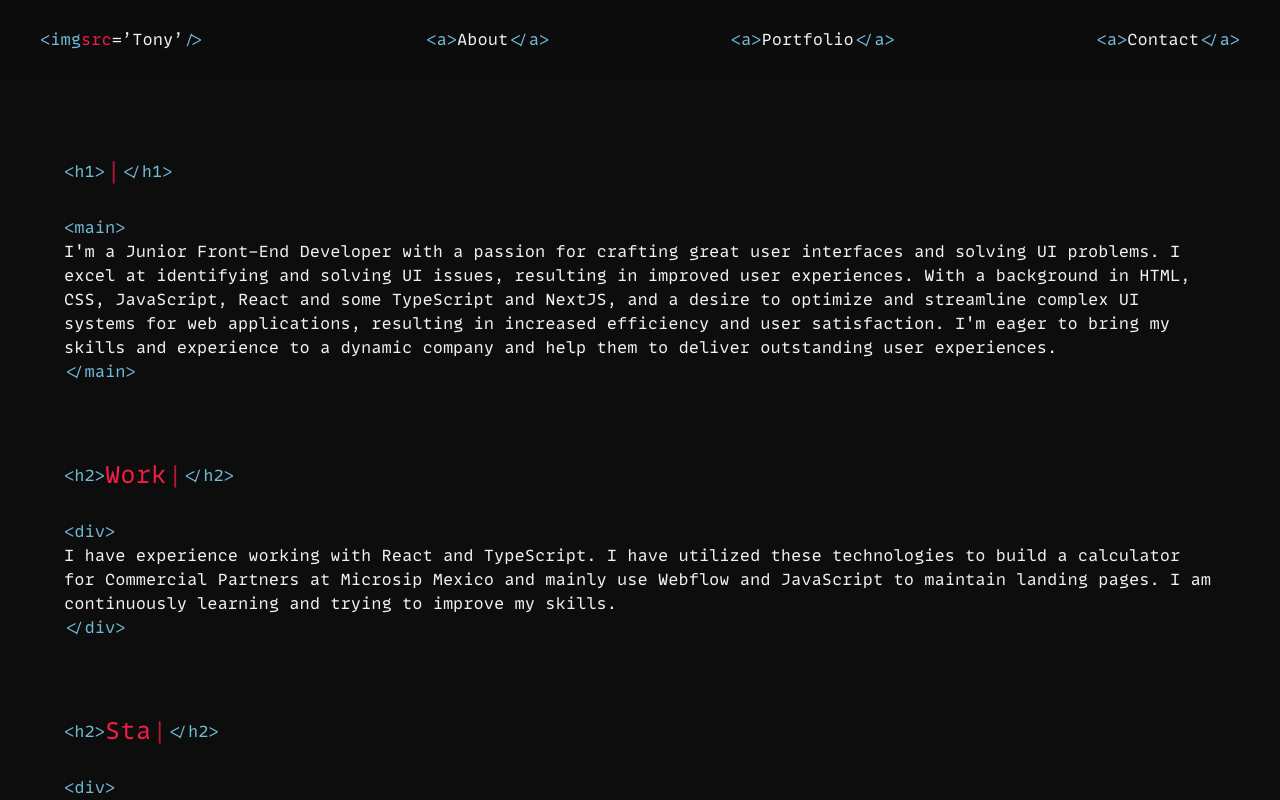
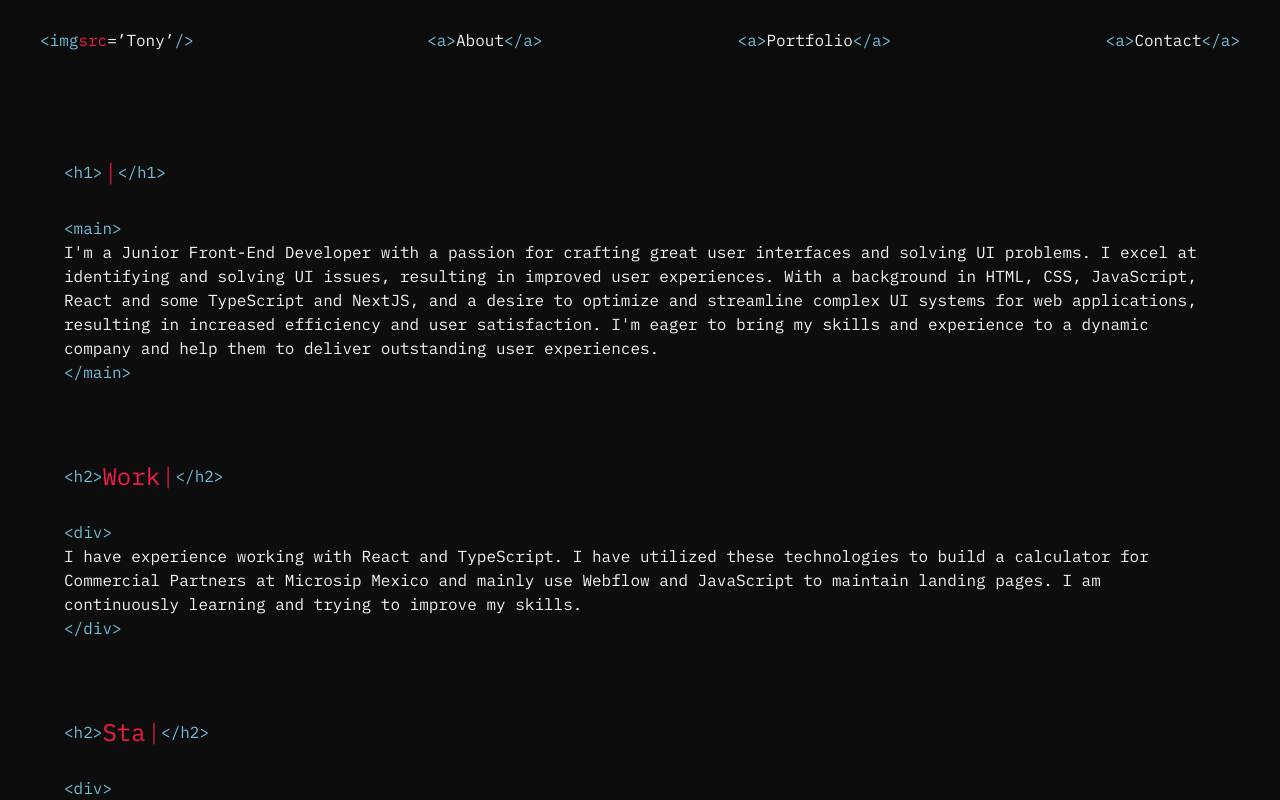
Before and after one commit to AntonioCait/tony-website, a React (Vite) app: page / in a window 1280 px wide. Shown: the top 800 px of the page. Built offline with nearby package versions, Linux system fonts and the light colour scheme.

Commit message:
font ibm

```diff
--- a/src/index.css
+++ b/src/index.css
@@ -1,32 +1,24 @@
 /* google font */
 /* @import url('https://fonts.googleapis.com/css2?family=Space+Grotesk&display=swap'); */
-
-/* custom font  Cartograph CF*/
-@font-face {
-	/* font-family: 'Cartograph CF';
-	src: url('./assets/CartographCF-Regular.ttf') format('truetype'); */
-	/* font-family: 'Space Grotesk', sans-serif; */
-	/* font-weight: normal;
-	font-style: normal;
-	font-display: swap; */
-}
+/* @import url('https://fonts.googleapis.com/css2?family=Nova+Mono&display=swap'); */
+@import url('https://fonts.googleapis.com/css2?family=IBM+Plex+Mono&display=swap');
 
 /* custom font MonoLisa-Regular */
-@font-face {
+/* @font-face {
 	font-family: 'MonoLisa-Regular';
 	src: url('./assets/MonoLisa-Regular.ttf') format('truetype');
 	font-weight: normal;
 	font-style: normal;
 	font-display: swap;
-}
+} */
 
 :root {
 	/* font-family: 'Cartograph CF', sans-serif; */
 	/* monolisa */
-	font-family: 'MonoLisa-Regular', sans-serif;
+	/* font-family: 'MonoLisa-Regular', sans-serif; */
 	font-size: 16px;
 	line-height: 24px;
-	font-weight: 400;
+	/* font-weight: 400; */
 
 	/* color variables */
 	--black: #0d0d0d;
@@ -53,4 +45,6 @@
 	padding: 0;
 	margin: 0;
 	/* font-family: 'Space Grotesk', sans-serif; */
+	/* font-family: 'Nova Mono', monospace; */
+	font-family: 'IBM Plex Mono', monospace;
 }
```
Also changed, not shown: src/assets/CartographCF-Light.ttf (added).
